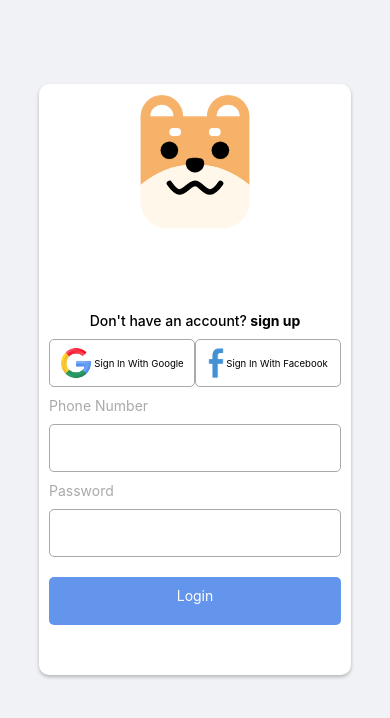
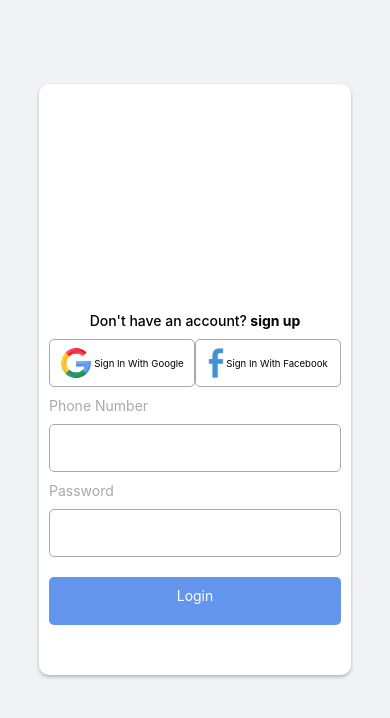
Before and after one commit to Baebees/Baebees, a React Native app in the folder client/: screen / in a window 390 px wide. Shown: the top 718 px of the page. Built offline with nearby package versions, Linux system fonts and the light colour scheme.

Commit message:
Add Media Query

```diff
--- a/client/assets/logo/Logo.js
+++ b/client/assets/logo/Logo.js
@@ -1,8 +1,18 @@
 import React, { useRef, useLayoutEffect } from 'react'
-import { View, Image, StyleSheet } from 'react-native'
+import { View, Image, Text, StyleSheet } from 'react-native'
+import "@expo/match-media"
+import { useMediaQuery } from 'react-responsive'
 import { TweenMax } from 'gsap'
+
 const Logo = () => {
+    const isSmallScreen = useMediaQuery({
+        query: "(max-device-height: 730px)"
+    });
+    const xSmallScreen = useMediaQuery({
+        query: "(max-device-height: 645px)"
+    });
     let doggo = useRef(null)
+
     useLayoutEffect(() => {
         TweenMax.from(doggo, 0.5, {
              opacity: 0
@@ -20,10 +30,15 @@ const Logo = () => {
 
     return(
         <View style={styles.container}>
+            {!isSmallScreen ?
             <Image
             ref={el => doggo = el}
             style={{width: '10rem', height: '10rem'}}
-            source={require('./logoo.svg')} />
+            source={require('./logoo.svg')} /> :
+            xSmallScreen ?
+            <View ref={el => doggo = el} /> :
+            <Text ref={el => doggo = el} style={styles.loginText}>Log in</Text>
+            }
         </View>
     )
 }
@@ -32,6 +47,11 @@ const styles = StyleSheet.create({
     container: {
         alignItems: 'center',
         flex: 1,
+    },
+    loginText: {
+        marginTop: "10%",
+        fontSize: '2rem',
+        fontWeight: 'bold'
     }
 })
 
```
